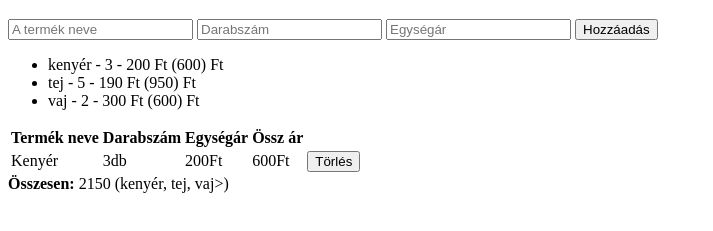
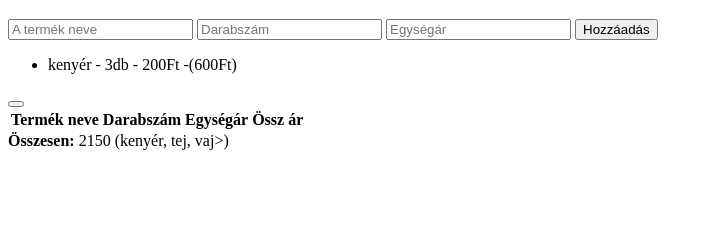
Before and after one commit to Hmario1105/Kosar, a plain HTML site: page index.html in a window 1280 px wide. Shown: the part 61-292 px from the top of the page, without its empty margins (0-713 px from the left). Drawn offline with Linux system fonts and the light colour scheme.

Commit message:
táblázat fejléce és a törlés gomb megcsinálása

```diff
--- a/index.html
+++ b/index.html
@@ -18,17 +18,17 @@
 
     <table id="table">
         <tr>
-            <th>Termék neve</th>
-            <th>Darabszám</th>
-            <th>Egységár</th>
-            <th>Össz ár</th>
+            <th></th>
+            <th></th>
+            <th></th>
+            <th></th>
         </tr>
         <tr>
-            <td>Kenyér</td>
-            <td>3db</td>
-            <td>200Ft</td>
-            <td>600Ft</td>
-            <td><button id="buttonDelete">Törlés</button></td>
+            <td></td>
+            <td></td>
+            <td></td>
+            <td></td>
+            <button id="buttonDelete"></button>
         </tr>
     </table>
     <strong>Összesen: </strong> <span id="sum"></span> (<span id="itemNames"></span>>)
--- a/my.js
+++ b/my.js
@@ -5,7 +5,8 @@ let inputItemBasePrice = document.getElementById("inputItemBasePrice")
 let buttonAdd = document.getElementById("buttonAdd")
 let spanItemNames = document.getElementById("itemNames")
 let spanSum = document.getElementById("sum")
-let ulitemList = document.getElementById("itemList")
+//let ulitemList = document.getElementById("itemList")
+let table = document.getElementById("table");
 
 //Változók
 let itemNameList = ["kenyér", "tej", "vaj"];
@@ -55,25 +56,48 @@ function OnButtonClicked() {
 }
 
 
+var torles = document.getElementById("buttonDelete")
+for (var i = 0; i < torles.length; i++) {
+    var torlesGomb = torles[i]
+    torlesGomb.addEventListener('click', torles)
+
+}
+
 //Üzleti logika
 //A kosár listája
 RenderList();
 
 function RenderList(){
-    ulitemList.innerText = "";
+    table.innerText = "";
+    var cim = document.createElement("tr");
+    var nev = document.createElement("th");
+    var dbszam = document.createElement("th");
+    var egysegar = document.createElement("th");
+    var osszar = document.createElement("th");
 
-    let mappedItemList = oTomb.map(function(o){
-        let ar = o.itemCount*o.itemBasePrice;
-        return `${o.itemName} - ${o.itemCount} - ${o.itemBasePrice} Ft (${ar}) Ft`
-    })
-    console.log(mappedItemList);
+    nev.innerText = "Termék neve";
+    dbszam.innerText = "Darabszám";
+    egysegar.innerText = "Egységár";
+    osszar.innerText = "Össz ár";
 
-    mappedItemList.forEach((element) => {
-       let newLi = document.createElement("li");
-        newLi.innerText = element;
-        ulitemList.appendChild(newLi);
+    cim.appendChild(nev);
+    cim.appendChild(dbszam);
+    cim.appendChild(egysegar);
+    cim.appendChild(osszar);
+    table.appendChild(cim);
+
+    // let mappedItemList = oTomb.map(function(o){
+    //     let ar = o.itemCount*o.itemBasePrice;
+    //     return `${o.itemName} - ${o.itemCount} - ${o.itemBasePrice} Ft (${ar}) Ft`
+    // })
+    // // console.log(mappedItemList);
+
+    // mappedItemList.forEach((element) => {
+    //    let newLi = document.createElement("li");
+    //     newLi.innerText = element;
+    //     ulitemList.appendChild(newLi);
         //console.log("Anyád");
-    });
+    //});
 
     //Összegek kezelése
     spanSum.innerText = GetSum();
```
